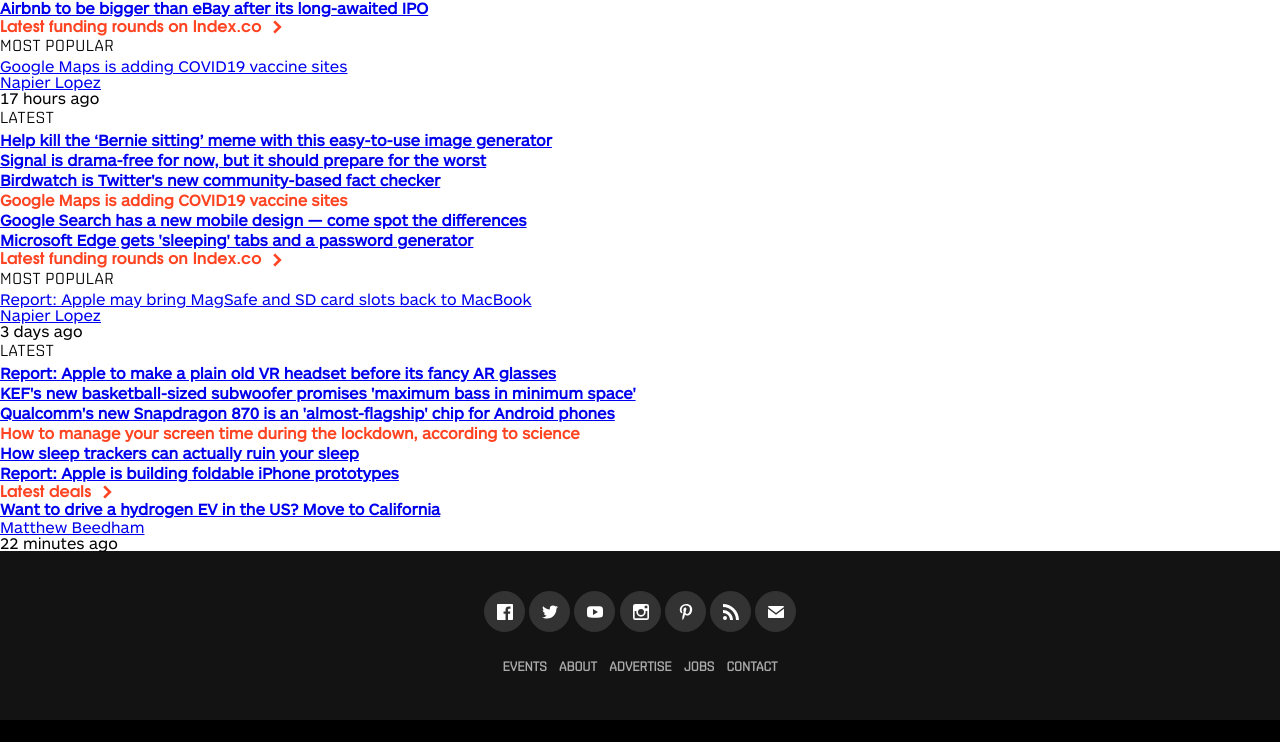
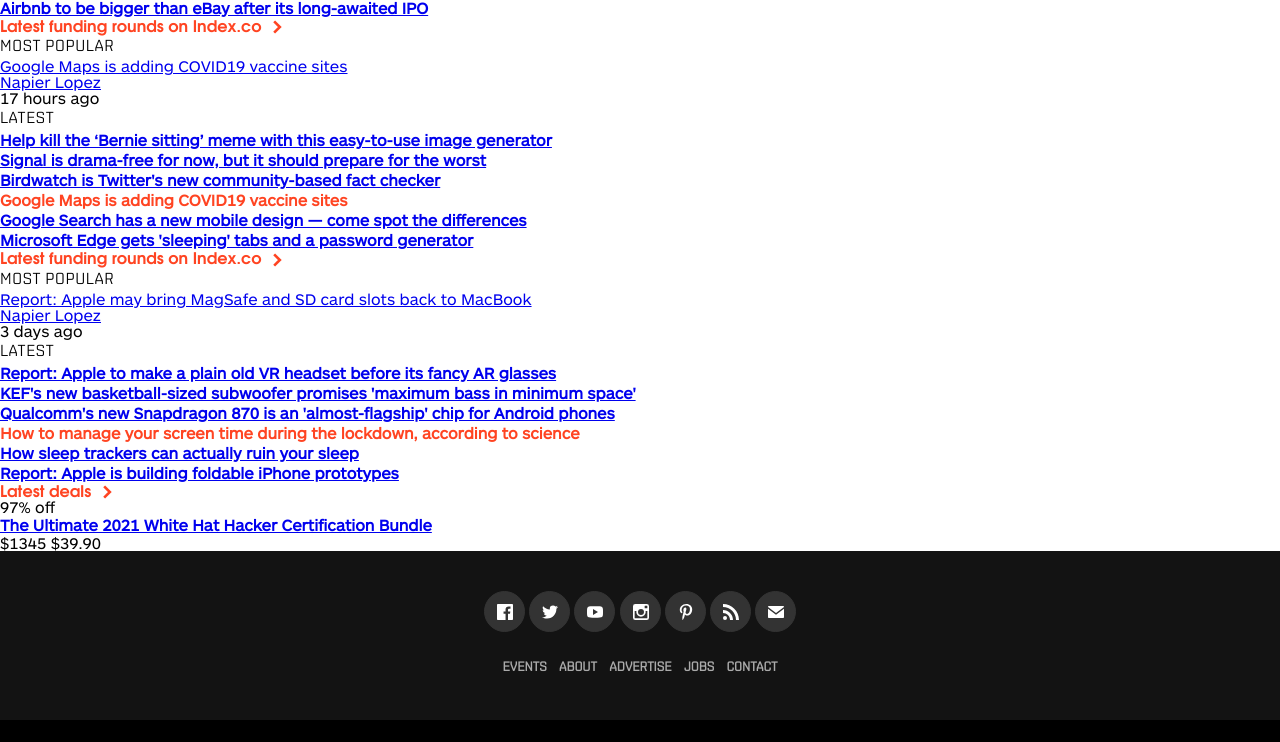
Before and after one commit to Maha-Magdy/The-Next-Web-home, a plain HTML site: page index.html in a window 1280 px wide. Shown: the part 1619-2361 px from the top of the page. Drawn offline with Linux system fonts and the light colour scheme.

Commit message:
Adding structure for latest deals section

```diff
--- a/index.html
+++ b/index.html
@@ -727,16 +727,17 @@
             <li>
                 <div>
                     <a href="#"></a>
+                    <div class="story-dealDiscount">
+                        <span>97% off</span>
+                    </div>
                 </div>
-                <h4><a href="#">Want to drive a hydrogen EV in the US? Move to California</a></h4>
-                <ul>
-                    <li><a href="#">Matthew Beedham</a></li>
-                    <li>
-                        <time>22 minutes ago</time>
-                    </li>
-                </ul>
+                <h4><a href="#">The Ultimate 2021 White Hat Hacker Certification Bundle</a></h4>
+                <div>
+                    <span>$1345</span>
+                    <span>$39.90</span>
+                </div>
             </li>
-
+        </ul>
     </section>
     <footer>
         <nav class="footer-links">
```
